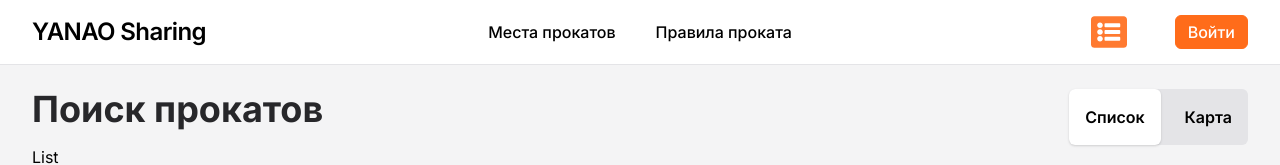
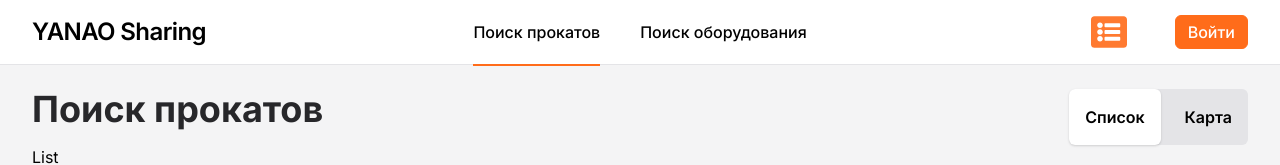
Before and after one commit to LookFor-Inc/yanao-rental-front, a React (Create React App) app: page /rental/list in a window 1280 px wide. Shown: the top 165 px of the page. Built offline with nearby package versions, Linux system fonts and the light colour scheme.

Commit message:
Fix: nav tabs and styles

```diff
--- a/src/components/Navbar/components/CartPopover.js
+++ b/src/components/Navbar/components/CartPopover.js
@@ -39,8 +39,7 @@ function CartPopover({equipments, increaseEquipmentAmount, decreaseEquipmentAmou
                   >
                     <div className='flex items-center space-x-6'>
                       <div className='flex justify-center w-16'>
-                        <img className='h-16'
-                             src={equipment.img}
+                        <img src={equipment.img}
                              alt={`${equipment.name} img`}
                         />
                       </div>
--- a/src/data/navTabs.js
+++ b/src/data/navTabs.js
@@ -4,13 +4,13 @@ import QuestionCircleIcon from '@/assets/icons/QuestionCircleIcon'
 const NAV_TABS = {
   MAIN: [
     {
-      path: '/rental-locations',
-      text: 'Места прокатов',
+      path: '/rental/list',
+      text: 'Поиск прокатов',
       Icon: MapMarkerIcon
     },
     {
-      path: '/rental-rules',
-      text: 'Правила проката',
+      path: '/equipments',
+      text: 'Поиск оборудования',
       Icon: QuestionCircleIcon
     }
   ]
```
